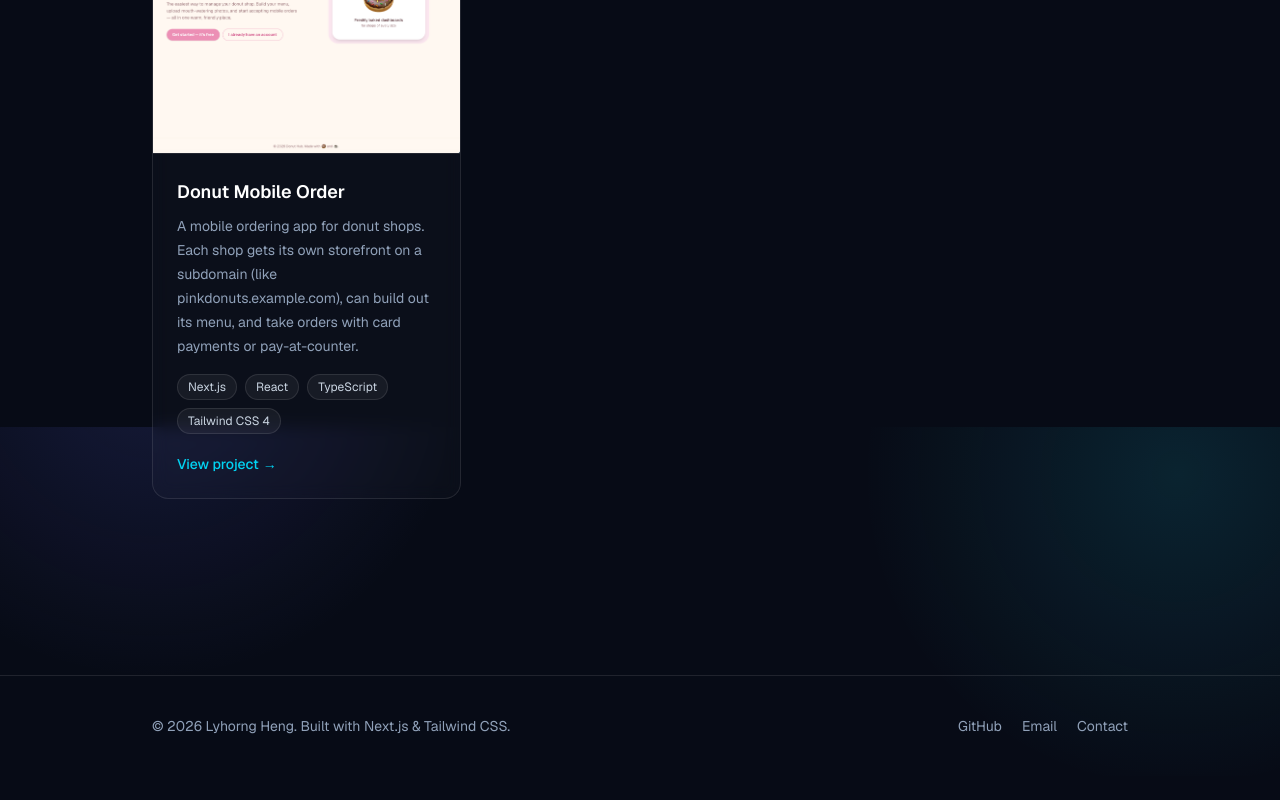
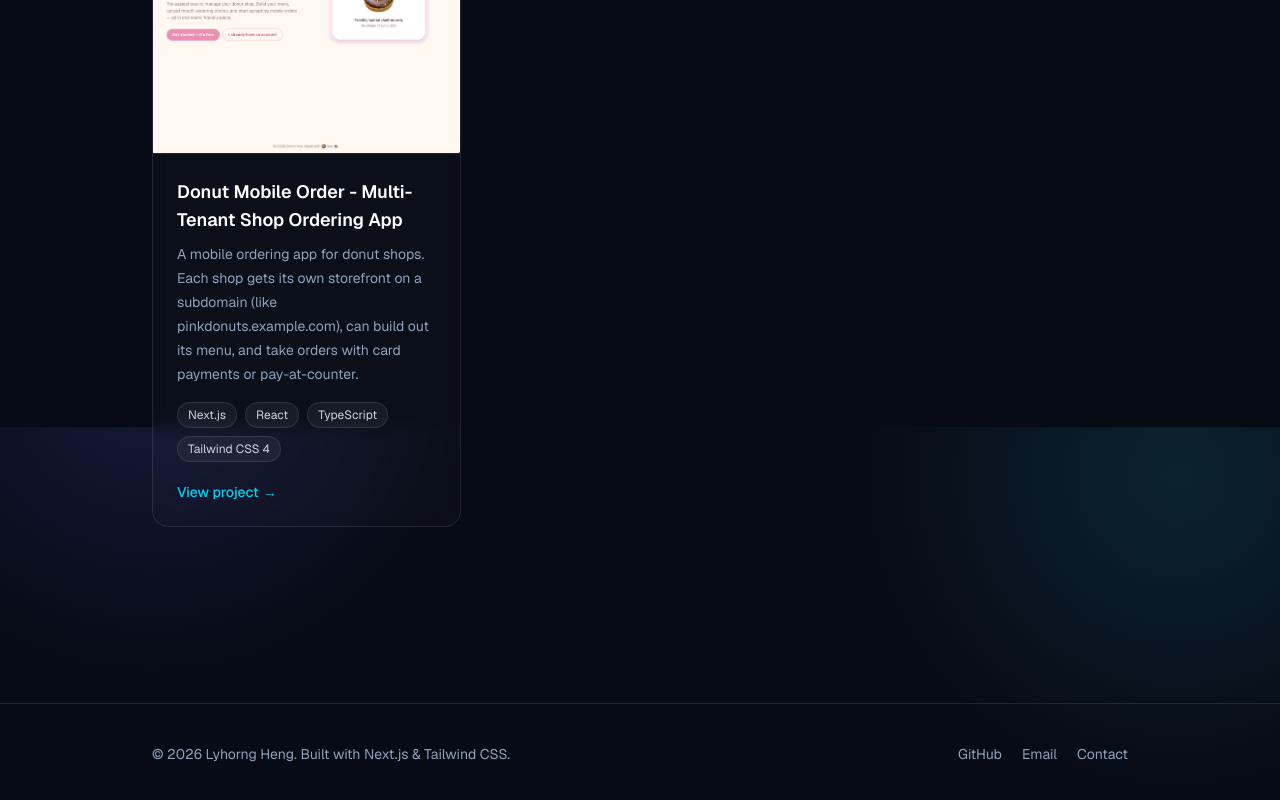
Before and after one commit to Lyhorng-labs/Lyhorng-labs.github.io, a Next.js app: page /projects in a window 1280 px wide. Shown: the part 1173-1973 px from the top of the page. Before the commit the page ends 1949 px from the top, so only its background shows below. Built offline with nearby package versions, Linux system fonts and the light colour scheme.

Commit message:
Changing title

```diff
--- a/app/data/projects.ts
+++ b/app/data/projects.ts
@@ -43,7 +43,7 @@ export const projects: Project[]=[
     },
     {
         slug: "donut-mobile-order",
-        title:"Donut Mobile Order",
+        title:"Donut Mobile Order - Multi-Tenant Shop Ordering App",
         description:"A mobile ordering app for donut shops. Each shop gets its own storefront on a subdomain (like pinkdonuts.example.com), can build out its menu, and take orders with card payments or pay-at-counter.",
         tech:["Next.js", "React", "TypeScript", "Tailwind CSS 4", "Node.js", "Express", " auth, realtime: Supabase (Postgres)","Stripe"],
         image: "/donut-hub.png",
```
